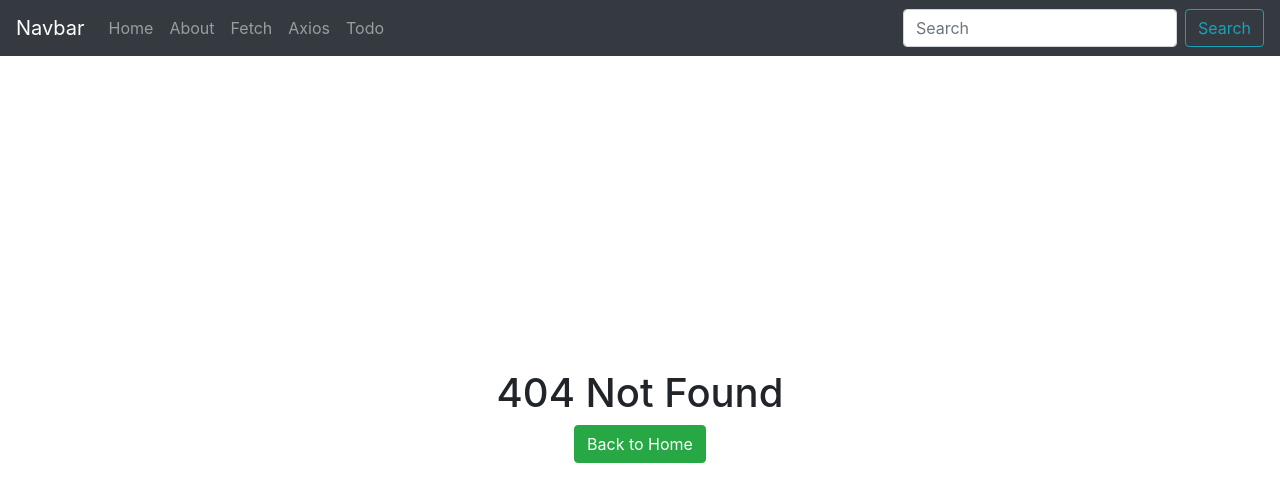
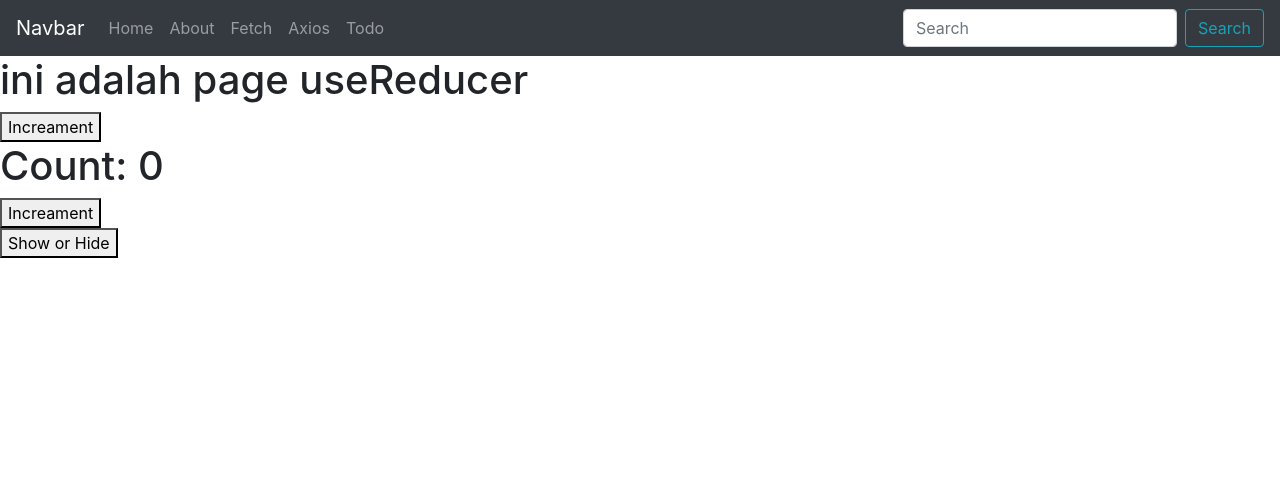
Before and after one commit to crusherblack/fundamental-react, a React (Create React App) app: page /use-reducer in a window 1280 px wide. Before the commit this address had no page. Shown: the top 502 px of the page. Built offline with nearby package versions, Linux system fonts and the light colour scheme.

Commit message:
add use reducer

```diff
--- a/src/App.js
+++ b/src/App.js
@@ -6,6 +6,7 @@ import Detail from "./pages/Detail";
 import Fetch from "./pages/Fetch";
 import Axios from "./pages/Axios";
 import Todo from "./pages/Todo";
+import UseReducer from "./pages/UseReducer";
 
 import Navbar from "./components/Navbar";
 import { AppContextProvider } from "./context/appContext";
@@ -20,6 +21,7 @@ function App() {
           <Route exact path="/fetch" component={Fetch} />
           <Route exact path="/axios" component={Axios} />
           <Route exact path="/todo" component={Todo} />
+          <Route exact path="/use-reducer" component={UseReducer} />
           <Route exact path="/about">
             <About />
           </Route>
--- /dev/null
+++ b/src/pages/UseReducer.js
@@ -0,0 +1,54 @@
+import { useReducer } from "react";
+
+const initialState = {
+  count: 0,
+  isShow: false,
+};
+const reducer = (state, action) => {
+  switch (action.type) {
+    case "INCREAMENT":
+      return {
+        ...state,
+        count: state.count + 1,
+      };
+    case "DECREAMENT":
+      return {
+        ...state,
+        count: state.count - 1,
+      };
+    case "SHOW_HIDE":
+      return {
+        ...state,
+        isShow: !state.isShow,
+      };
+    default:
+      throw new Error();
+  }
+};
+
+const UseReducer = () => {
+  const [state, dispatch] = useReducer(reducer, initialState);
+  const { count, isShow } = state;
+  return (
+    <div>
+      <h1>ini adalah page useReducer</h1>
+      <div>
+        <button onClick={() => dispatch({ type: "INCREAMENT" })}>
+          Increament
+        </button>
+        <h1>Count: {count}</h1>
+        <button onClick={() => dispatch({ type: "DECREAMENT" })}>
+          Increament
+        </button>
+        <div>
+          {isShow && <h1>SAYA TAMPIL</h1>}
+          <button onClick={() => dispatch({ type: "SHOW_HIDE" })}>
+            Show or Hide
+          </button>
+        </div>
+      </div>
+    </div>
+  );
+};
+
+export default UseReducer;
```
Also changed, not shown: 1 other file (tests, documents, lock files or other folders).
